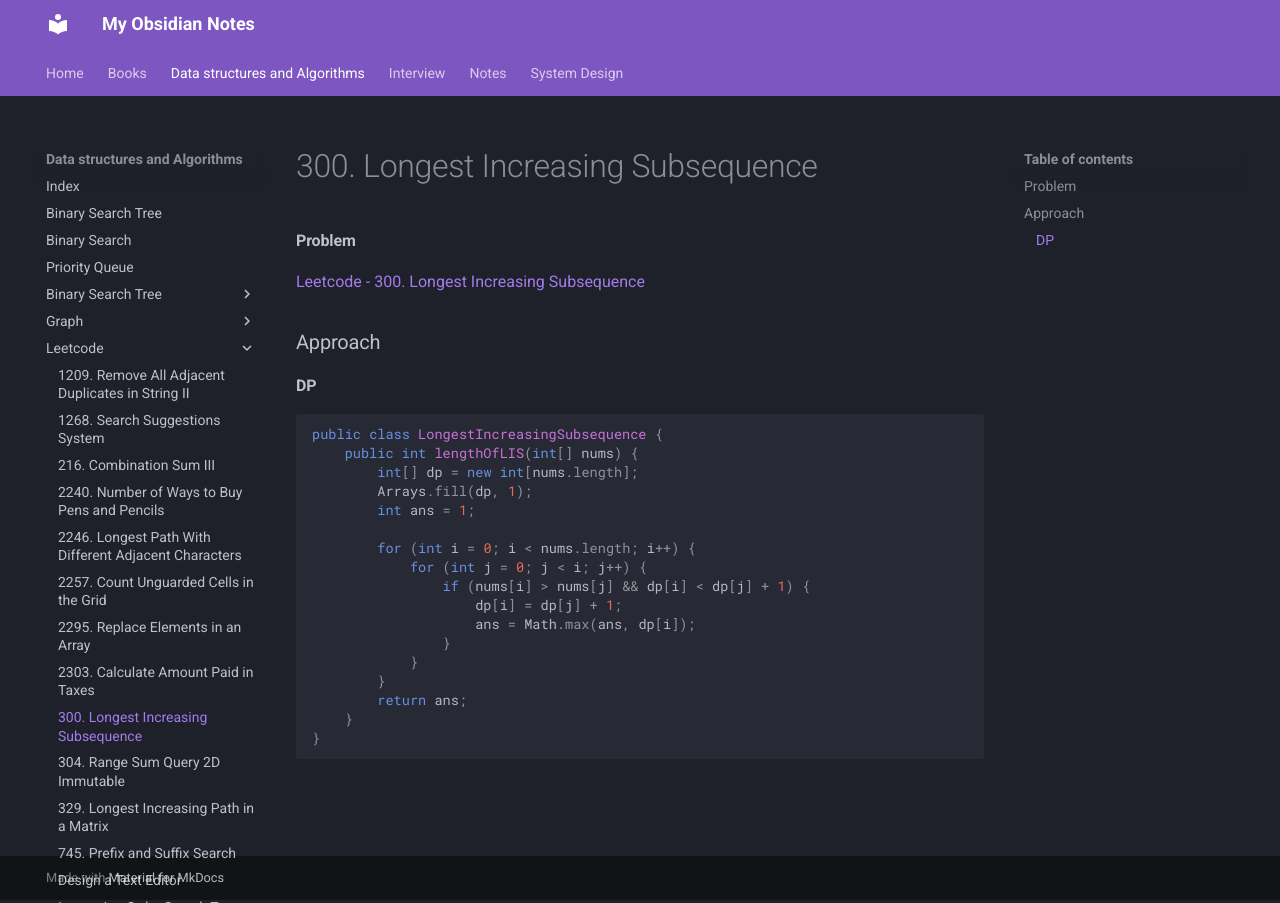
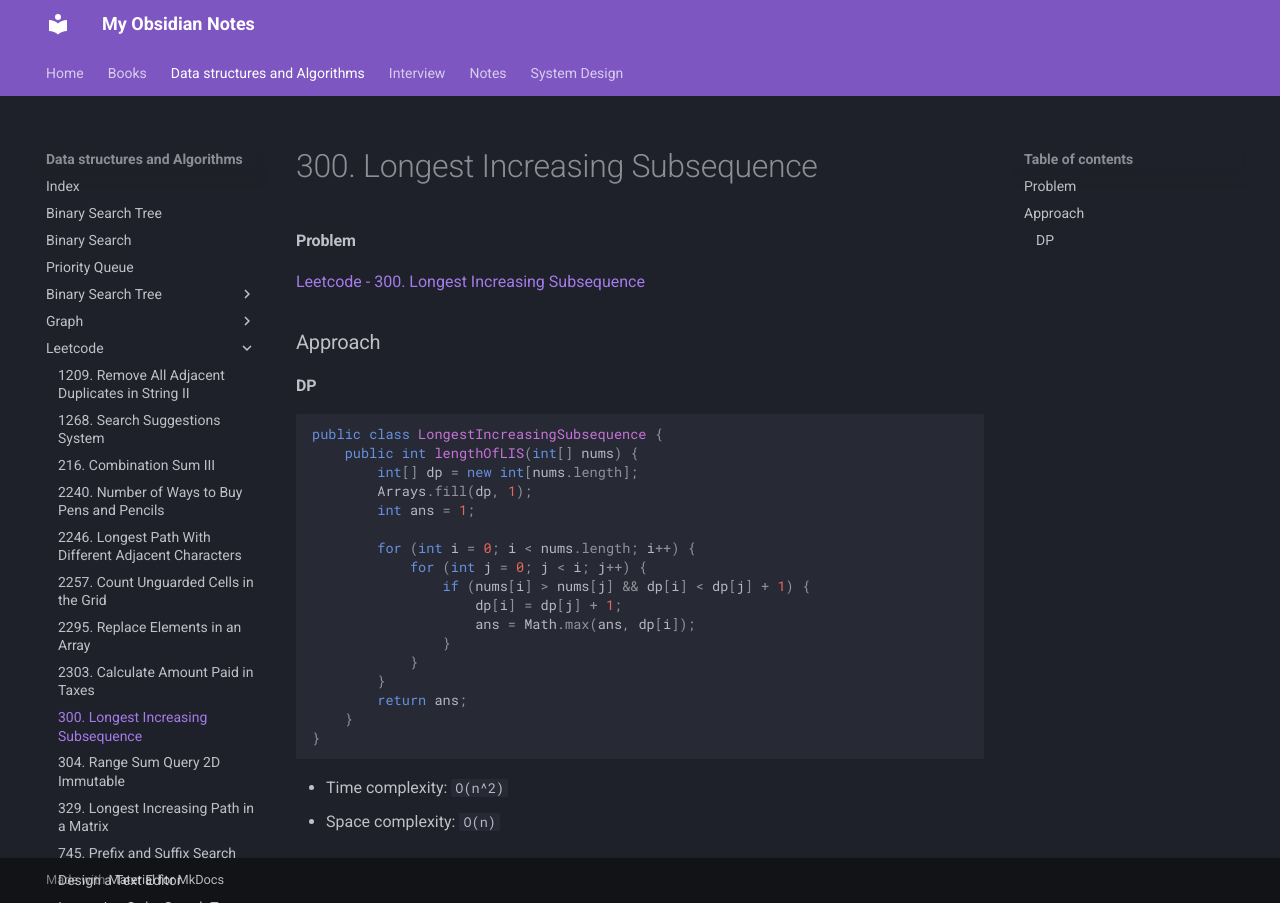
Before and after one commit to namtx/obsidian-publish, an MkDocs documentation site: the page built from wiki/Data structures and Algorithms/Leetcode/300. Longest Increasing Subsequence.md, in a window 1280 px wide. Built offline with MkDocs 1.6.1 and Material for MkDocs 9.7.7, drawn with Linux system fonts in a browser that asks for light colours.

Commit message:
Add 300\.\ Longest\ Increasing\ Subsequence

````diff
--- a/wiki/Data structures and Algorithms/Leetcode/300. Longest Increasing Subsequence.md
+++ b/wiki/Data structures and Algorithms/Leetcode/300. Longest Increasing Subsequence.md
@@ -4,6 +4,7 @@
 ### Approach
 
 #### DP
+
 ```java
 public class LongestIncreasingSubsequence {
     public int lengthOfLIS(int[] nums) {
@@ -23,3 +24,6 @@ public class LongestIncreasingSubsequence {
     }
 }
 ```
+
+- Time complexity: `O(n^2)`
+- Space complexity: `O(n)`
````
